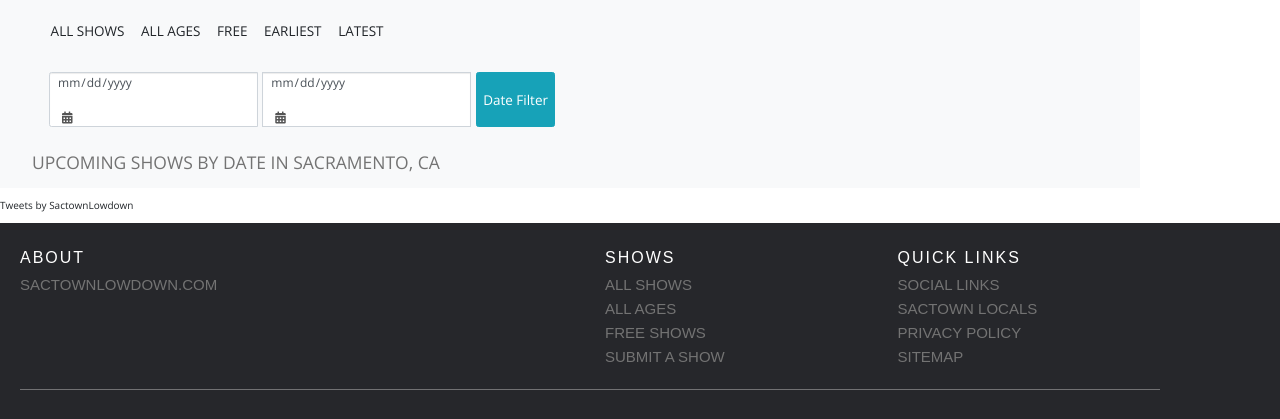
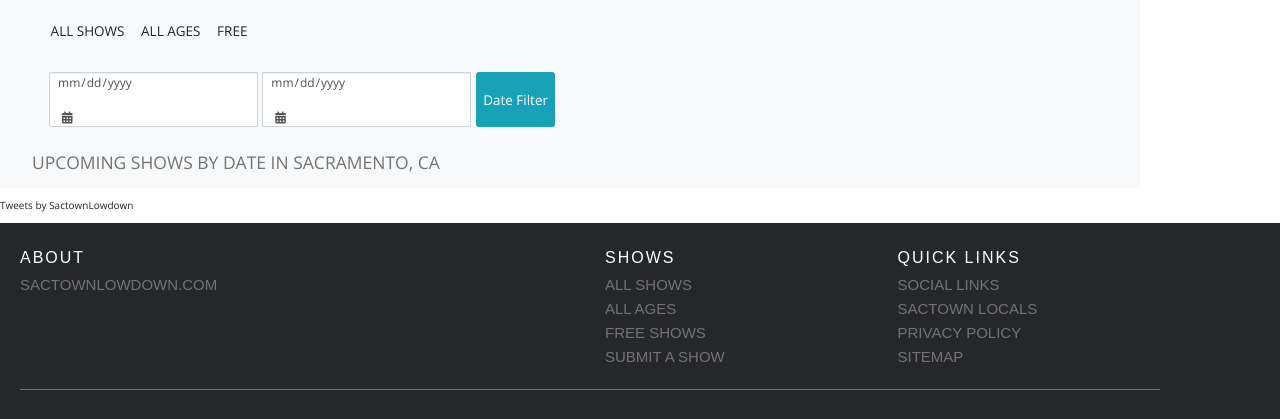
Before and after one commit to Deserlo/sacshows, a Flask app: page / in a window 1280 px wide. Shown: the part 160-579 px from the top of the page. Run offline with Flask 2, Linux system fonts and the light colour scheme; data that the repository does not hold is empty; some libraries are stand-ins or nearby versions; some web fonts are replaced.

Commit message:
not displaying asc desc btns

```diff
--- a/web/templates/index.html
+++ b/web/templates/index.html
@@ -150,8 +150,8 @@ function closeNav() {
           <button type="button" class="btn btn-light"><a href="/">ALL SHOWS</a></button>
           <button type="button" class="btn btn-light"><a href="/all-ages">ALL AGES</a></button>
           <button type="button" class="btn btn-light"><a href="/all-free">FREE</a></button>
-          <button type="button" class="btn btn-light"><a href="/?args=asc">EARLIEST</a></button>
-          <button type="button" class="btn btn-light"><a href="/?args=desc">LATEST</a></button>
+          <!--<button type="button" class="btn btn-light"><a href="/?args=asc">EARLIEST</a></button>
+          <button type="button" class="btn btn-light"><a href="/?args=desc">LATEST</a></button>-->
         </ul>
           <div class="container__submenubar">
             <div class="container__date">
```
